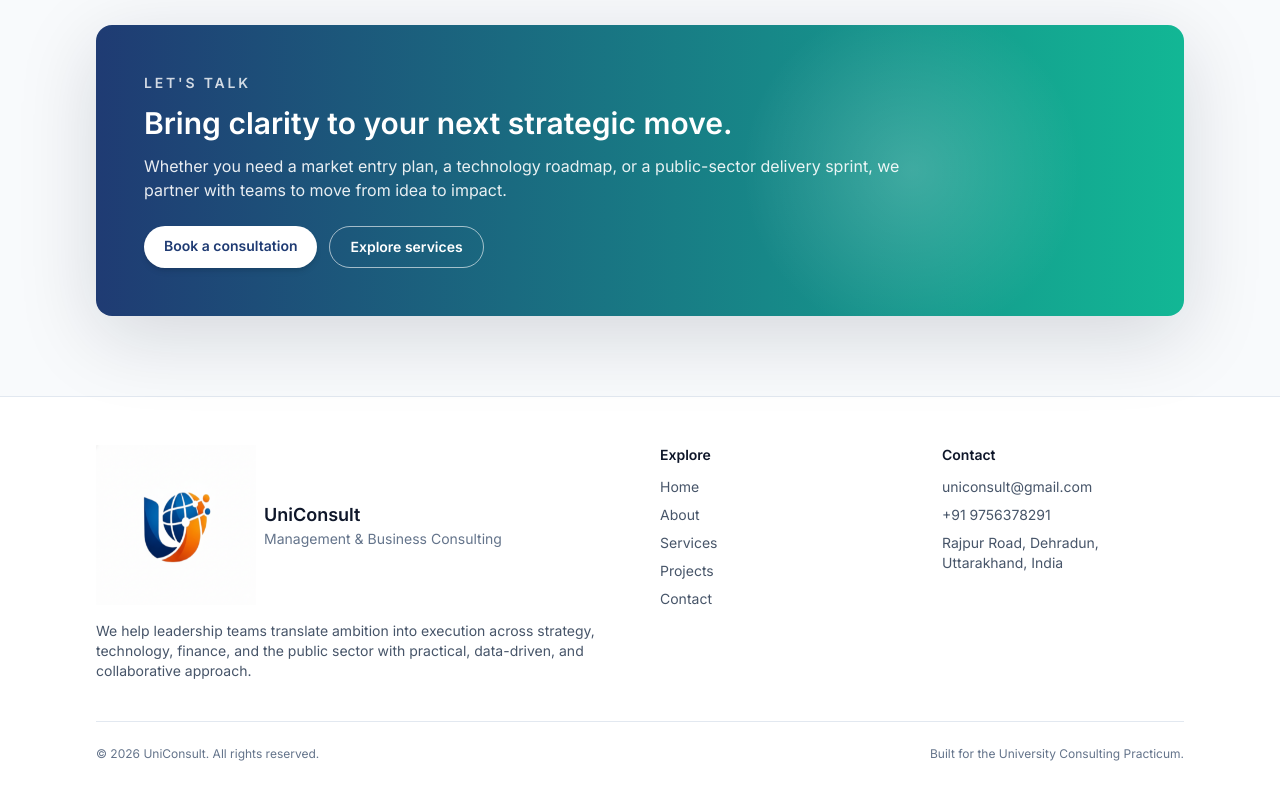
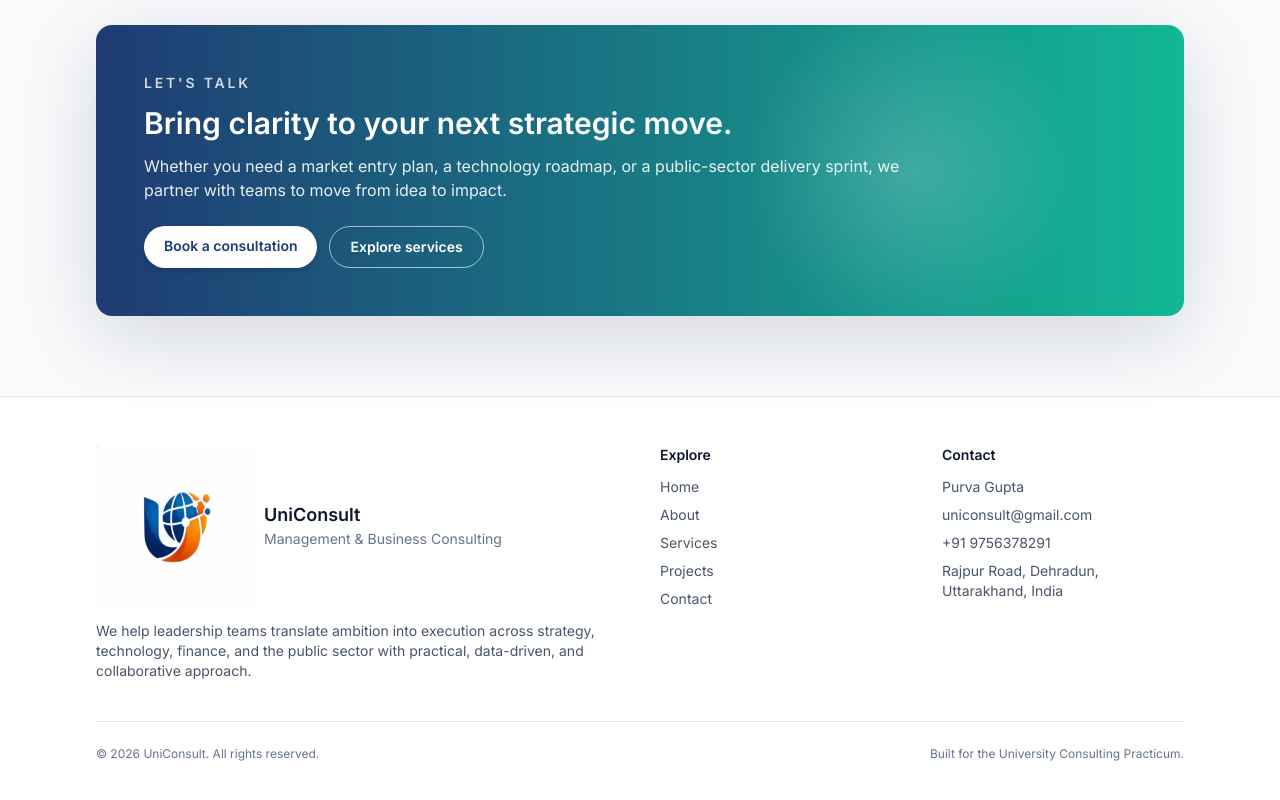
Before and after one commit to purvagupta637/UniConsult, a React (Vite) app: page / in a window 1280 px wide. Shown: the part 3596-4396 px from the top of the page. Built offline with nearby package versions, Linux system fonts and the light colour scheme.

Commit message:
Add contact details to Footer component

```diff
--- a/src/components/Footer.jsx
+++ b/src/components/Footer.jsx
@@ -31,6 +31,7 @@ const Footer = () => {
           <div>
             <h4 className="text-sm font-semibold text-ink dark:text-white">Contact</h4>
             <div className="mt-3 flex flex-col gap-2 text-sm text-slate-600 dark:text-slate-300">
+              <p>Purva Gupta</p>
               <span>{contactDetails.email}</span>
               <span>{contactDetails.phone}</span>
               <span>{contactDetails.address}</span>
```
